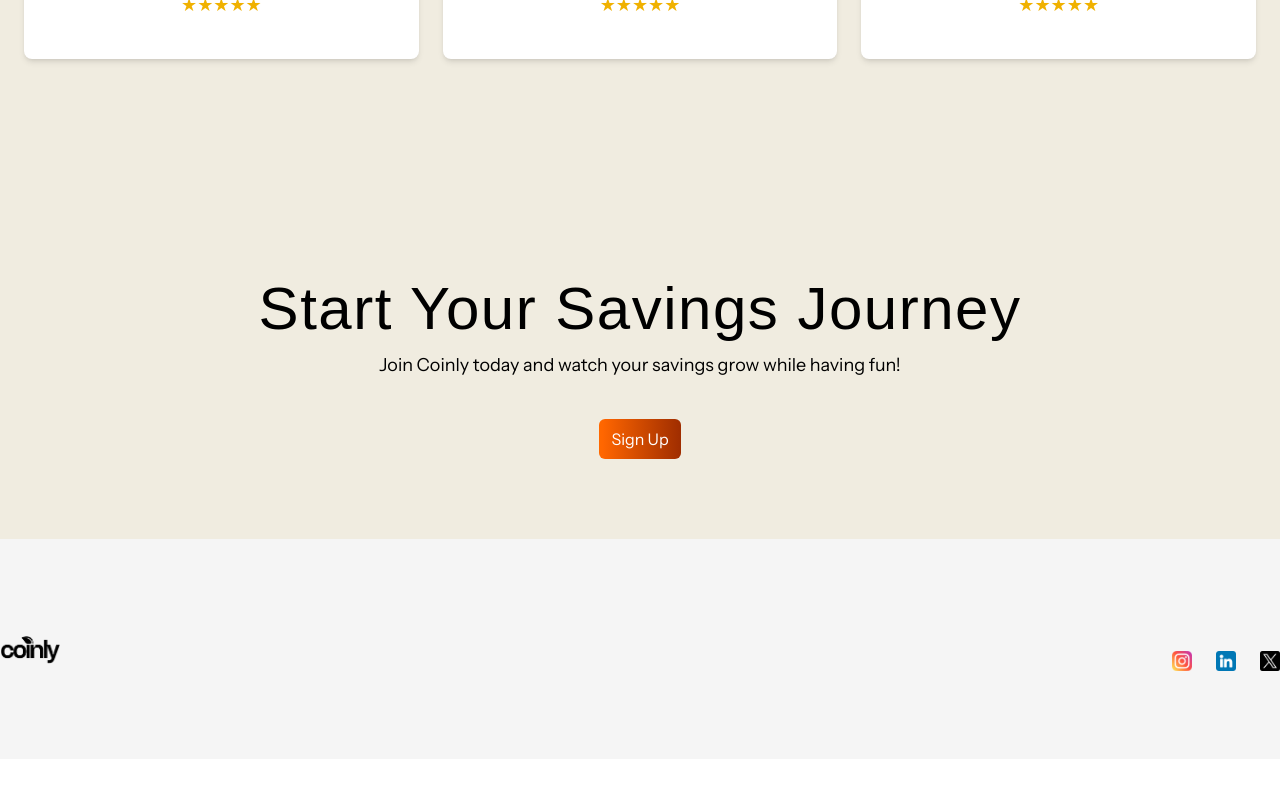
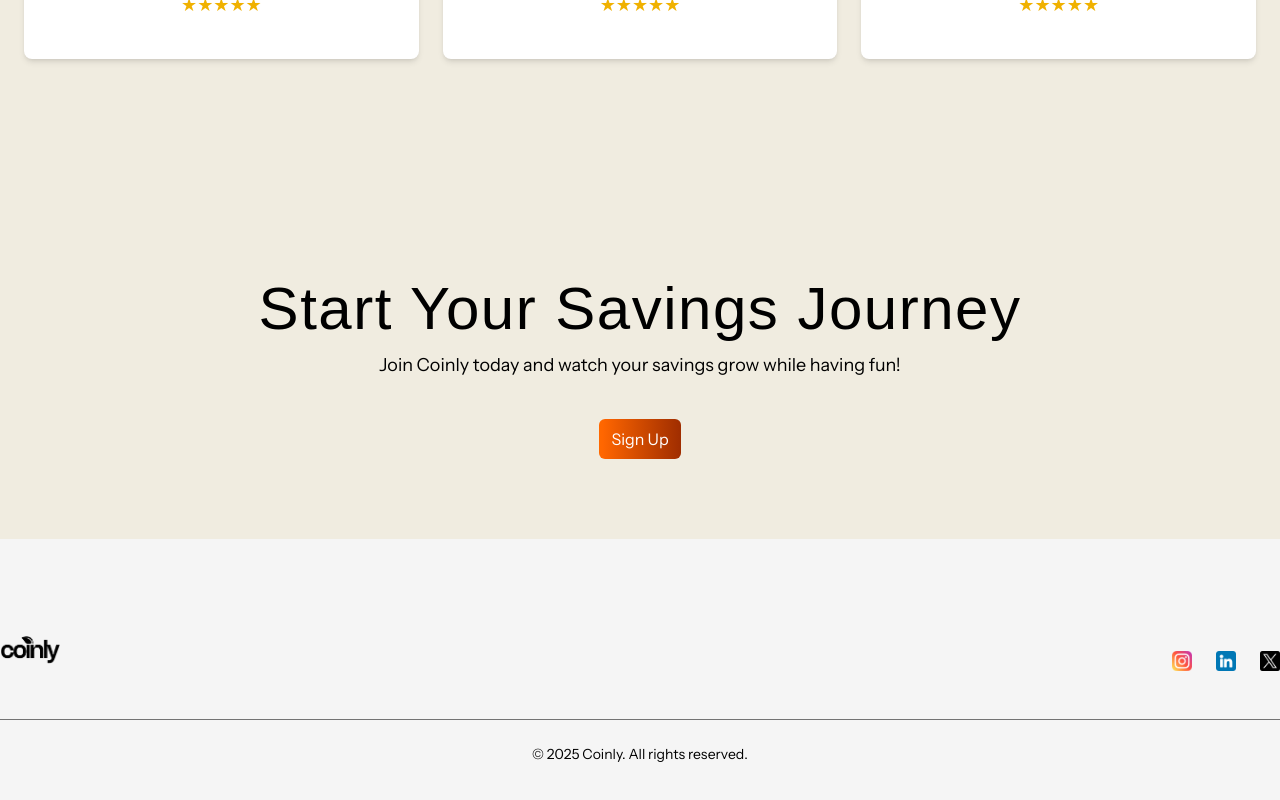
Before and after one commit to samuelngry/Coinly, a React (Vite) app in the folder client/: page / in a window 1280 px wide. Shown: the part 2820-3620 px from the top of the page. Before the commit the page ends 3579 px from the top, so only its background shows below. Built offline with nearby package versions, Linux system fonts and the light colour scheme; a web font is replaced by a local one.

Commit message:
feat: add rights license in footer with border above it

```diff
--- a/client/src/components/Footer.jsx
+++ b/client/src/components/Footer.jsx
@@ -5,7 +5,7 @@ const Footer = () => {
   return (
     <div className='bg-neutral-100 py-20'>
         <div className='container mx-auto text-sm relative'>
-            <div className='flex flex-col lg:flex-row justify-between items-center'>
+            <div className='flex flex-col lg:flex-row justify-between items-center border-b border-neutral-500 pb-10'>
                 <img className='w-15 h-15' src={logo} alt="logo" />
                 <ul className='flex space-x-6 mt-6'>
                     {resourcesLinks.map((item,index) => (
@@ -17,6 +17,11 @@ const Footer = () => {
                     ))}
                 </ul>
             </div>
+            <div>
+                <p className='text-center mt-6'>
+                    &copy; {new Date().getFullYear()} Coinly. All rights reserved.
+                </p>
+            </div>
         </div>
     </div>
 
```
